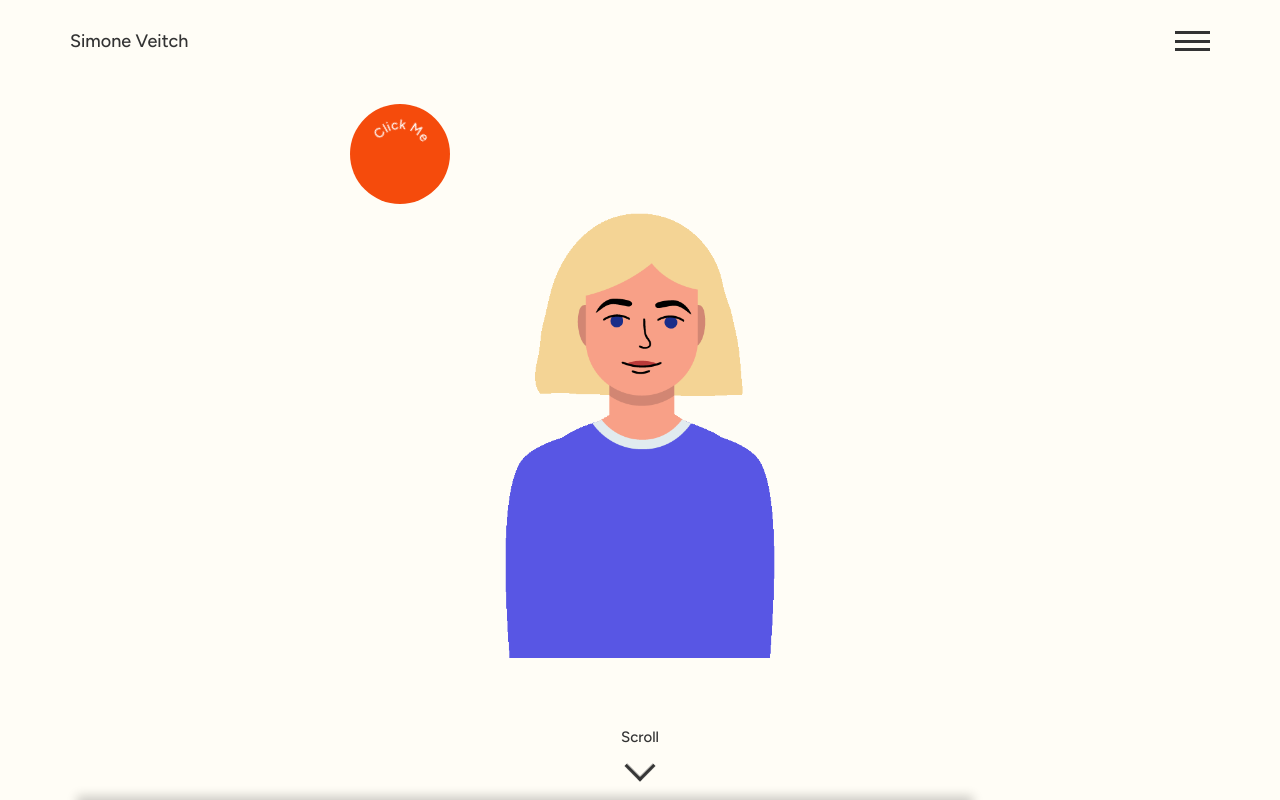
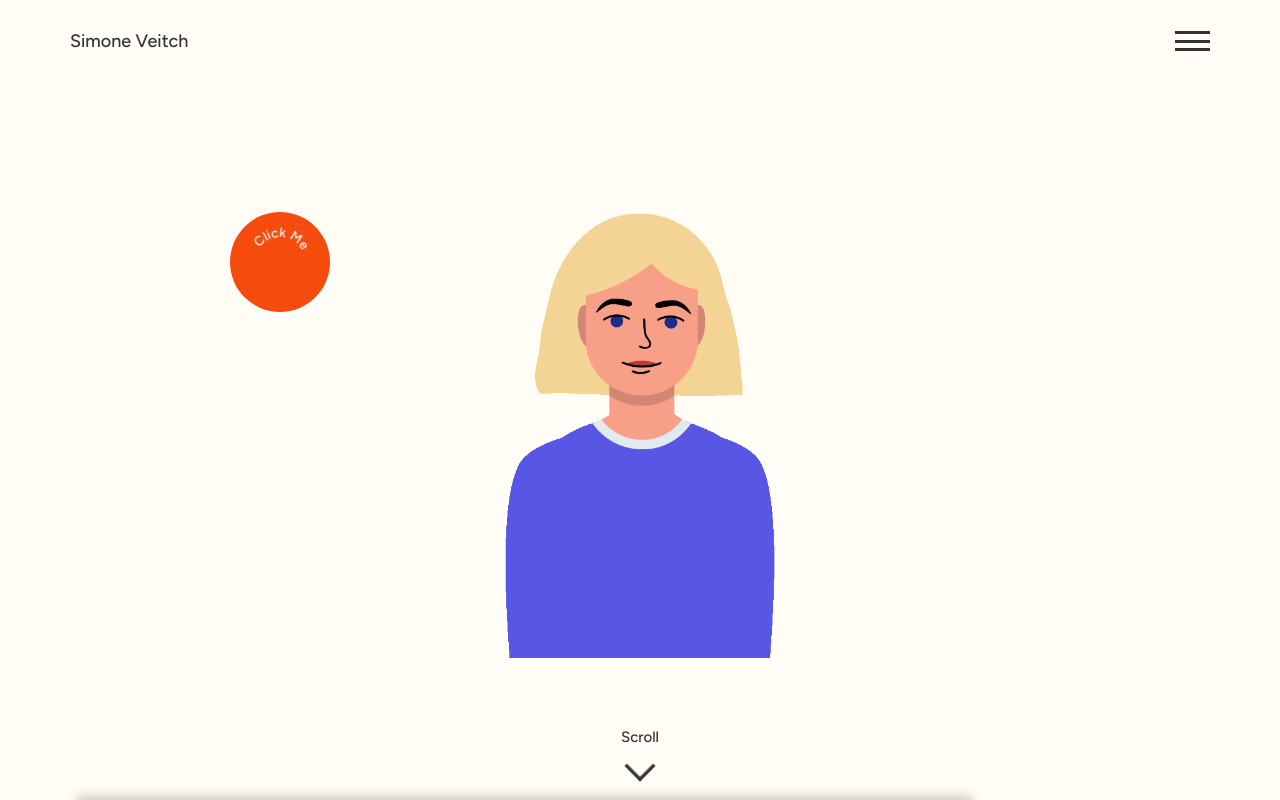
Before and after one commit to SimoneVeitch/portfolio, a React (Create React App) app: page / in a window 1280 px wide. Built offline with nearby package versions, Linux system fonts and the light colour scheme.

Commit message:
Small css update

```diff
--- a/src/App.css
+++ b/src/App.css
@@ -689,7 +689,8 @@
 }
 
 .click-circle {
-  top: -10%;
+  top: 10%;
+  left: -10%;
 }
 
 }
```
